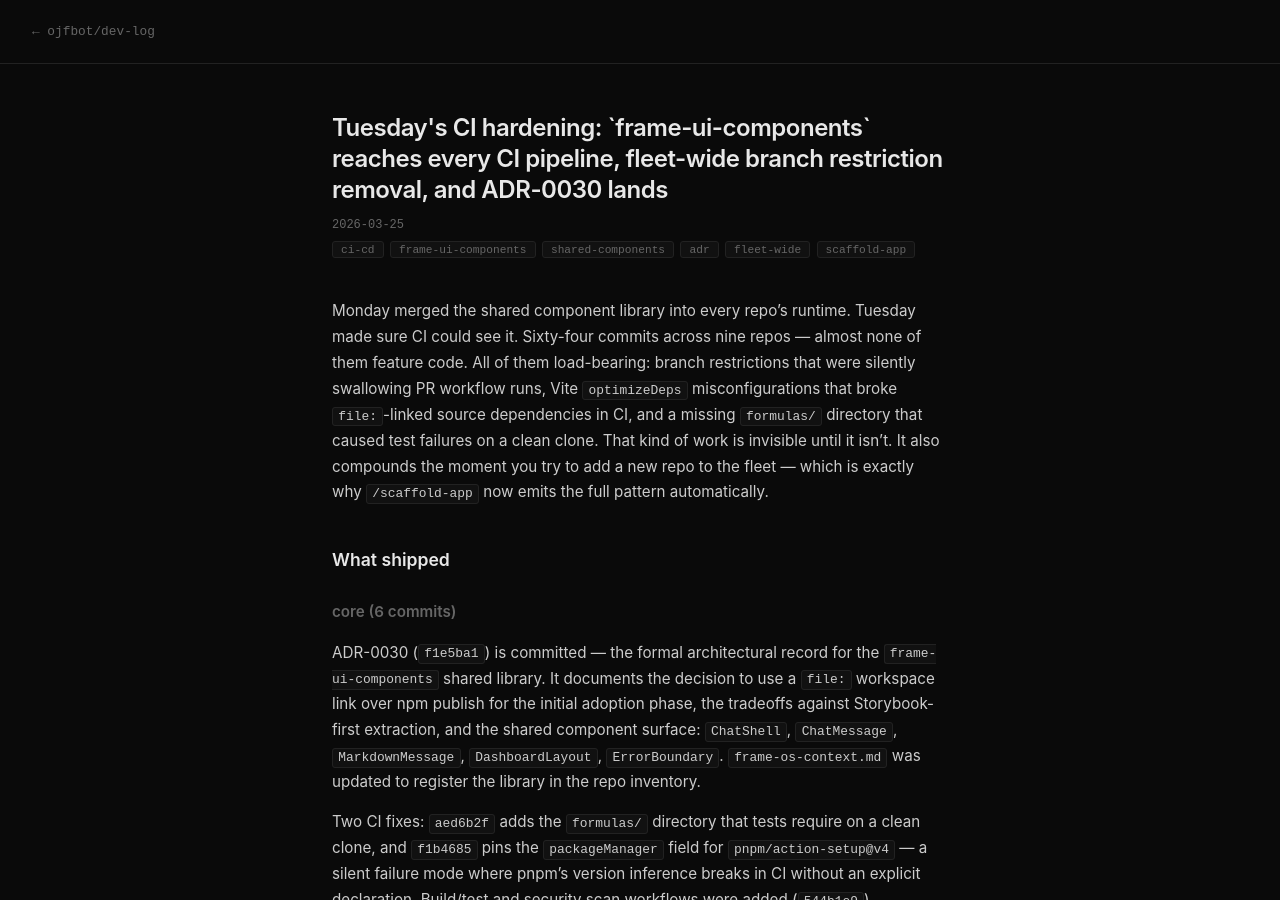
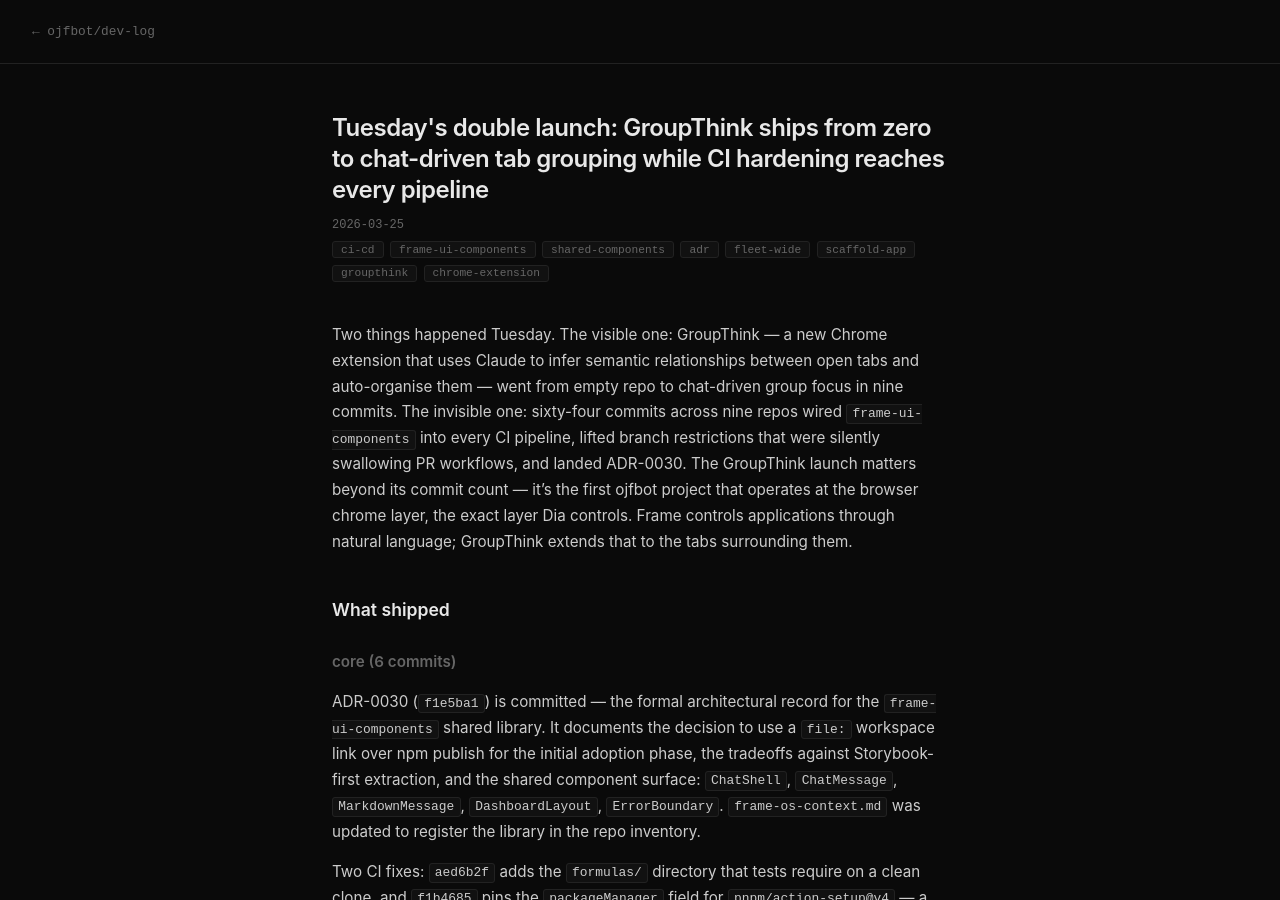
Before and after one commit to ojfbot/daily-logger, a Jekyll site: the page built from _articles/2026-03-25.md, in a window 1280 px wide and 900 px high. Built offline with Jekyll 4.4.1, drawn with Linux system fonts in a browser that asks for light colours; some of the changed text lies outside the part shown.

Commit message:
blog: add GroupThink coverage to 2026-03-25 article
9 commits were missed because SYSTEM_PROMPT didn't describe GroupThink.
Adds: What shipped subsection (9 commits from scaffold to chat-driven
focus), Pillar 1 architectural analysis in The Decisions, fleet
registration note in Roadmap Pulse, updated lede/title/summary/tags.

Co-Authored-By: Claude Opus 4.6 <noreply@anthropic.com>

```diff
--- a/_articles/2026-03-25.md
+++ b/_articles/2026-03-25.md
@@ -1,11 +1,11 @@
 ---
-title: "Tuesday's CI hardening: `frame-ui-components` reaches every CI pipeline, fleet-wide branch restriction removal, and ADR-0030 lands"
+title: "Tuesday's double launch: GroupThink ships from zero to chat-driven tab grouping while CI hardening reaches every pipeline"
 date: 2026-03-25
-tags: ["ci-cd", "frame-ui-components", "shared-components", "adr", "fleet-wide", "scaffold-app"]
-summary: "Tuesday was CI infrastructure day: branch restrictions lifted fleet-wide, frame-ui-components wired into every pipeline, and ADR-0030 formally documents the shared component architecture."
+tags: ["ci-cd", "frame-ui-components", "shared-components", "adr", "fleet-wide", "scaffold-app", "groupthink", "chrome-extension"]
+summary: "Tuesday shipped GroupThink — a new LLM-powered tab grouping Chrome extension — from zero to chat-driven focus in nine commits, while CI hardening brought frame-ui-components into every pipeline fleet-wide."
 ---
 
-Monday merged the shared component library into every repo's runtime. Tuesday made sure CI could see it. Sixty-four commits across nine repos — almost none of them feature code. All of them load-bearing: branch restrictions that were silently swallowing PR workflow runs, Vite `optimizeDeps` misconfigurations that broke `file:`-linked source dependencies in CI, and a missing `formulas/` directory that caused test failures on a clean clone. That kind of work is invisible until it isn't. It also compounds the moment you try to add a new repo to the fleet — which is exactly why `/scaffold-app` now emits the full pattern automatically.
+Two things happened Tuesday. The visible one: GroupThink — a new Chrome extension that uses Claude to infer semantic relationships between open tabs and auto-organise them — went from empty repo to chat-driven group focus in nine commits. The invisible one: sixty-four commits across nine repos wired `frame-ui-components` into every CI pipeline, lifted branch restrictions that were silently swallowing PR workflows, and landed ADR-0030. The GroupThink launch matters beyond its commit count — it's the first ojfbot project that operates at the browser chrome layer, the exact layer Dia controls. Frame controls applications through natural language; GroupThink extends that to the tabs surrounding them.
 
 ## What shipped
 
@@ -46,6 +46,20 @@ Three CI fixes: `f3148d6` and `5e648f6` remove branch restrictions so PR workflo
 ### TripPlanner (8 commits)
 
 [TripPlanner] #36 merged: full migration including `ThreadSidebar`, with Connected wrappers for Redux integration. Same CI branch restriction and `optimizeDeps` fixes. `CLAUDE.md` updated to document the shared component migration (`cdbc47f`).
+
+### GroupThink (9 commits)
+
+New repo. GroupThink is an LLM-powered Chrome extension for intelligent tab grouping — from empty directory to working extension in a single session. The initial scaffold (`6870e74`) established the Chrome extension architecture: background service worker, side panel UI, Chrome tabs/tabGroups API integration. Feature commits landed in rapid succession:
+
+- **Subgrouping + tag badges** (`2d08f4d`) — tabs are grouped into semantic clusters, with tag badges on each tile showing the inferred category
+- **Chat-driven group focus** (`9824c26`) — a side panel chat interface where you type natural language queries ("show me my React docs") and GroupThink filters/focuses the matching tab group
+- **Subgroup tiles in gutter** (`7ec60f9`) — replaced micro-tab favicons with subgroup tile summaries in the side panel gutter for faster scanning
+- **Browser context enrichment** (`60f9331`) — feeds page titles, URLs, and active tab metadata into the Claude prompt for smarter semantic grouping
+- **Split-view tab opening** (`0797d66`) — pipeline wiring to open related tabs in split-view layout from a group action
+
+Three CI/style fixes: `env.ts` stub generation for type-check (`f63a902`), Biome formatting (`84225ec`), and `packageManager` field fix for CI (`ee42afd`).
+
+> **Why this matters for the pitch:** GroupThink is Frame-adjacent, not Frame-internal. It demonstrates Pillar 1 (assistant-centric architecture) applied at the browser chrome layer — the same layer Dia operates at. Where Frame's ShellAgent orchestrates applications inside a shell, GroupThink's background worker orchestrates tabs inside the browser. Same pattern, different host.
 
 ### daily-logger (3 commits)
 
@@ -109,6 +123,12 @@ Tuesday's removal of `branches: [main]` across every repo is a correctness fix.
 
 **The cv-builder asymmetry is worth naming explicitly**: browser tests *run* on all PRs (`23507b1`), but the visual regression *deploy* is restricted to `main` (`70b86d6`). This is intentional — you want the verification signal on every PR branch, but you don't want parallel preview deploys from forty open PRs overwriting each other's artifact storage. The distinction is between the *verification* step (branch-agnostic, always runs) and the *publication* step (main-only, produces a persistent artifact). The config looks asymmetric by design and should stay that way.
 
+### GroupThink as a Pillar 1 proof point
+
+GroupThink's architecture mirrors Frame's ShellAgent pattern: a background service worker receives natural language input, infers intent via Claude, and dispatches actions against a host API (Chrome tabs/tabGroups instead of Frame's app registry). The key design choice was making the grouping pipeline stateless per invocation — each chat message sends the full current tab state to Claude rather than maintaining a persistent model of tab relationships. This is the same pattern ShellAgent uses (full app state in every prompt, no persistent agent memory) and it's a deliberate tradeoff: higher token cost per call, but no state synchronisation bugs when tabs open/close between invocations.
+
+The split-view feature (`0797d66`) is worth noting separately — it's a browser-native capability that has no Frame equivalent yet. If Frame eventually supports multi-panel app layouts (Phase 4+), the UX pattern GroupThink is prototyping now becomes the reference implementation. This demonstrates **assistant-centric architecture** (Pillar 1): the organising primitive is always the LLM agent, whether it's managing apps in a shell or tabs in a browser.
+
 > **Suggested actions**
 > - /adr frame-ui-components file-link-vs-npm-publish — formalise the three migration trigger criteria drafted in this article (Storybook baseline complete; first external consumer; breaking API change requiring coordinated versioning) as the decision gate in an ADR-0030 addendum
 
@@ -137,6 +157,10 @@ Tuesday closed the CI gap. Every repo consuming `frame-ui-components` now has co
 - **[cv-builder] #111**, **[shell] #21** — Gas Town adoption roadmap. Gas Town is a specific deployment context (confirm: customer? internal use case?) that requires its own onboarding sprint. Sprint 1 planning is deferred. The blocking constraint is not documented in this article — it is not clear whether Gas Town is waiting on Phase 1 close, a stakeholder decision, or resource availability. The `/roadmap gas-town-sprint-1` action below is the place to make that explicit.
 
 ---
+
+### GroupThink — newly tracked in fleet
+
+GroupThink is now registered in the daily-logger sweep (`collect-context.ts` REPOS array) and the article generator's `SYSTEM_PROMPT` (`generate-article.ts`). The `/scaffold-app` skill has been updated to include SYSTEM_PROMPT registration as a fleet checklist item (core PR #32) — so future new repos won't silently vanish from article coverage the way GroupThink almost did on its launch day.
 
 ### `/scaffold-app` fleet registration (`e3c5ff8`)
 
```
